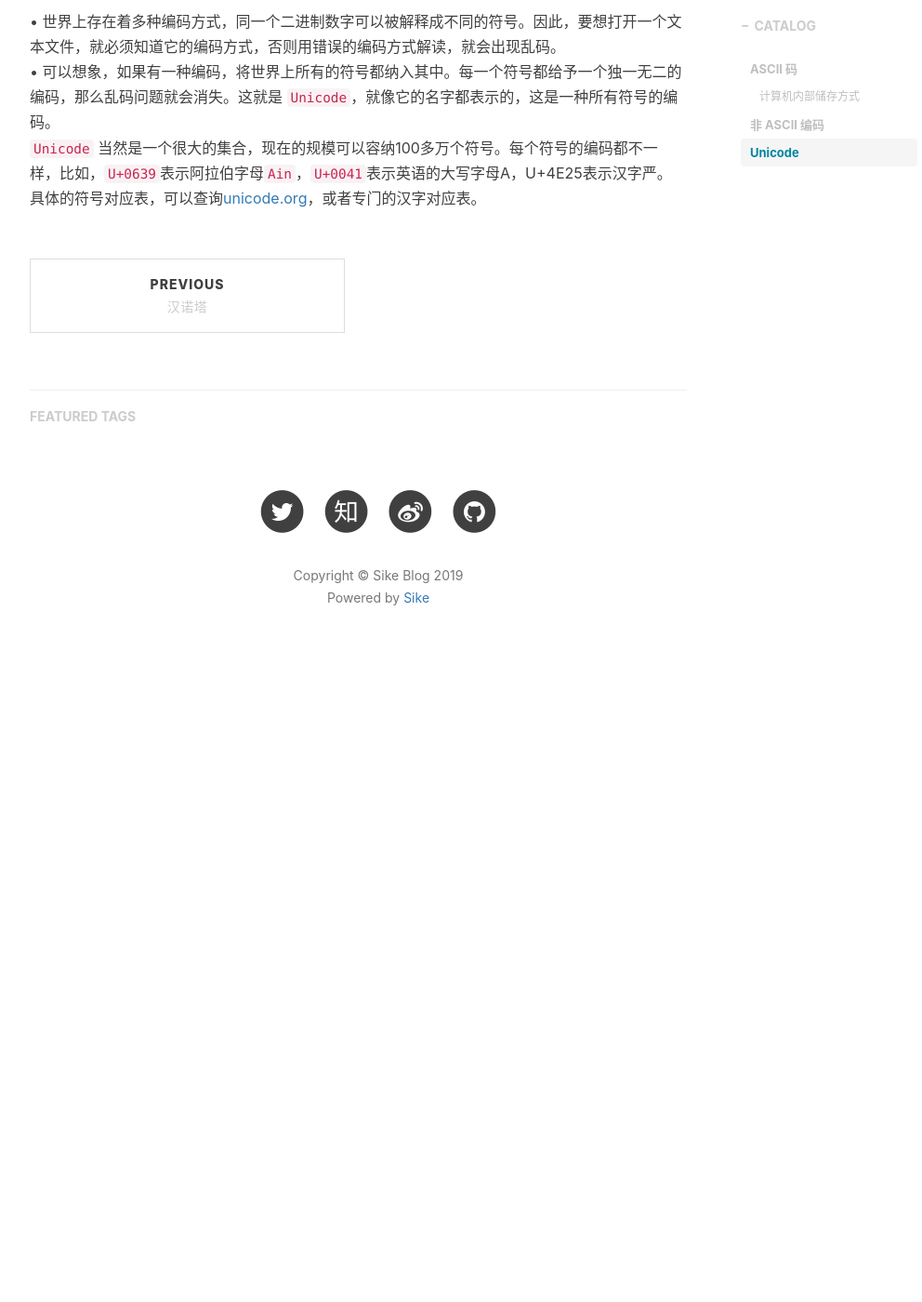
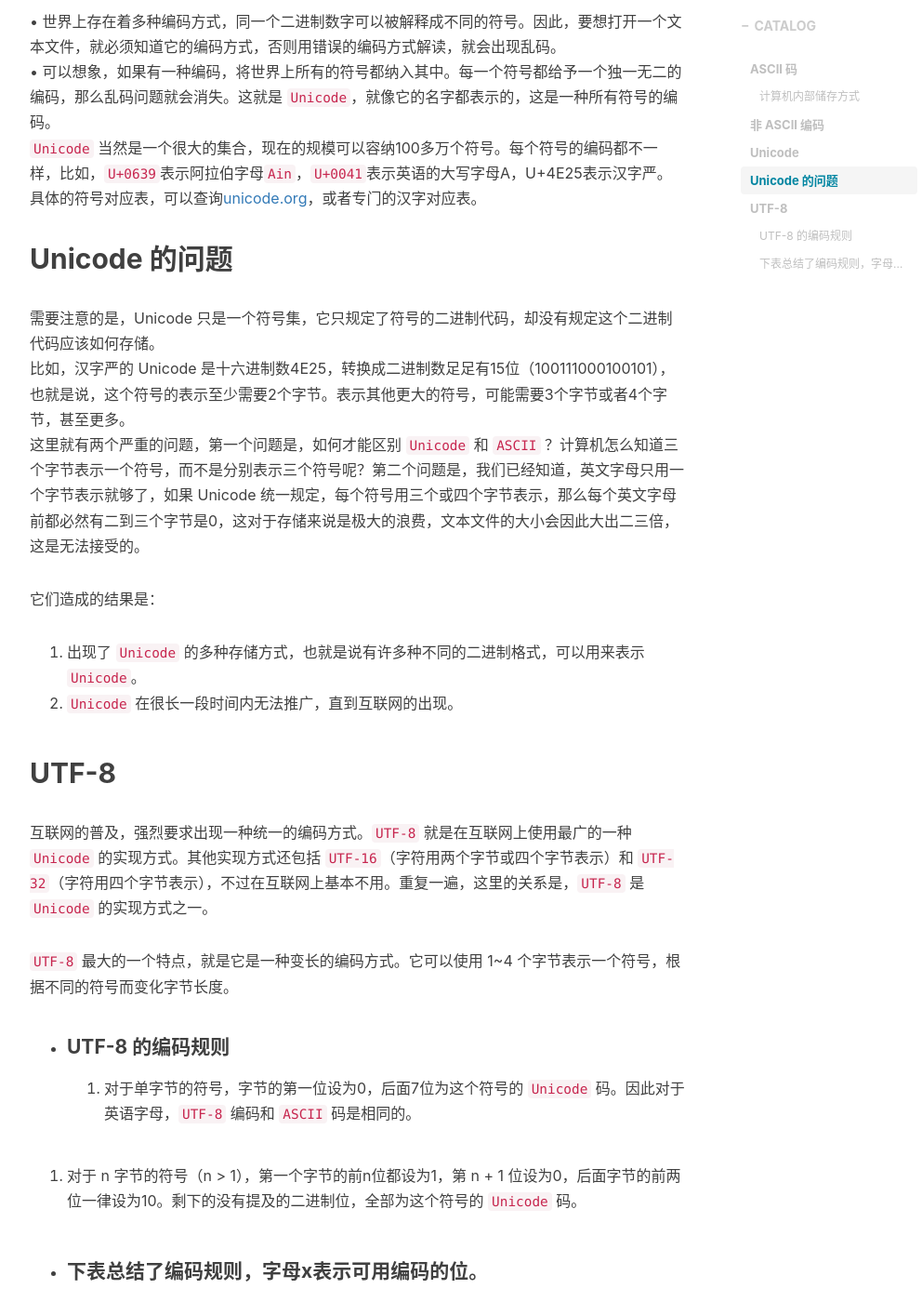
Before and after one commit to SikeX/sikex.github.io, a Jekyll site: the page built from _posts/2019-01-28-encoding.md, in a window 1280 px wide and 1400 px high, scrolled down 1482 px. Shown: the whole window at 93% size, without its empty margins (233-1225 px from the left). Built offline with Jekyll 4.4.1, drawn with Linux system fonts in a browser that asks for light colours; nearby versions of some CDN libraries; comment, search, counter and statistics services are not loaded; before the commit the page ends 2202 px from its top, so only the background shows below that; some of the changed text lies outside the part shown.

Commit message:
new post

```diff
--- a/_posts/2019-01-28-encoding.md
+++ b/_posts/2019-01-28-encoding.md
@@ -38,3 +38,34 @@ tag:
 • 世界上存在着多种编码方式，同一个二进制数字可以被解释成不同的符号。因此，要想打开一个文本文件，就必须知道它的编码方式，否则用错误的编码方式解读，就会出现乱码。<br>
 • 可以想象，如果有一种编码，将世界上所有的符号都纳入其中。每一个符号都给予一个独一无二的编码，那么乱码问题就会消失。这就是 `Unicode`，就像它的名字都表示的，这是一种所有符号的编码。<br>
 `Unicode` 当然是一个很大的集合，现在的规模可以容纳100多万个符号。每个符号的编码都不一样，比如，`U+0639`表示阿拉伯字母`Ain`，`U+0041`表示英语的大写字母A，U+4E25表示汉字严。具体的符号对应表，可以查询[unicode.org](https://unicode.org)，或者专门的汉字对应表。
+
+## Unicode 的问题
+
+需要注意的是，Unicode 只是一个符号集，它只规定了符号的二进制代码，却没有规定这个二进制代码应该如何存储。<br>
+比如，汉字严的 Unicode 是十六进制数4E25，转换成二进制数足足有15位（100111000100101），也就是说，这个符号的表示至少需要2个字节。表示其他更大的符号，可能需要3个字节或者4个字节，甚至更多。<br>
+这里就有两个严重的问题，第一个问题是，如何才能区别 `Unicode` 和 `ASCII` ？计算机怎么知道三个字节表示一个符号，而不是分别表示三个符号呢？第二个问题是，我们已经知道，英文字母只用一个字节表示就够了，如果 Unicode 统一规定，每个符号用三个或四个字节表示，那么每个英文字母前都必然有二到三个字节是0，这对于存储来说是极大的浪费，文本文件的大小会因此大出二三倍，这是无法接受的。
+
+它们造成的结果是：<br>
+1. 出现了 `Unicode` 的多种存储方式，也就是说有许多种不同的二进制格式，可以用来表示 `Unicode`。
+2. `Unicode` 在很长一段时间内无法推广，直到互联网的出现。
+
+## UTF-8
+
+互联网的普及，强烈要求出现一种统一的编码方式。`UTF-8` 就是在互联网上使用最广的一种 `Unicode` 的实现方式。其他实现方式还包括 `UTF-16`（字符用两个字节或四个字节表示）和 `UTF-32`（字符用四个字节表示），不过在互联网上基本不用。重复一遍，这里的关系是，`UTF-8` 是 `Unicode` 的实现方式之一。
+
+`UTF-8` 最大的一个特点，就是它是一种变长的编码方式。它可以使用 1~4 个字节表示一个符号，根据不同的符号而变化字节长度。
+
+- #### UTF-8 的编码规则
+1. 对于单字节的符号，字节的第一位设为0，后面7位为这个符号的 `Unicode` 码。因此对于英语字母，`UTF-8` 编码和 `ASCII` 码是相同的。
+
+2. 对于 n 字节的符号（n > 1），第一个字节的前n位都设为1，第 n + 1 位设为0，后面字节的前两位一律设为10。剩下的没有提及的二进制位，全部为这个符号的 `Unicode` 码。
+
+- #### 下表总结了编码规则，字母x表示可用编码的位。
+
+Unicode符号范围 | UTF-8编码方式
+---------------|--------------
+(十六进制)      | (二进制）
+0000 0000-0000 007F | 0xxxxxxx
+0000 0800-0000 FFFF | 110xxxxx 10xxxxxx
+0000 0800-0000 FFFF | 1110xxxx 10xxxxxx 10xxxxxx
+0001 0000-0010 FFFF | 11110xxx 10xxxxxx 10xxxxxx 10xxxxxx
```
